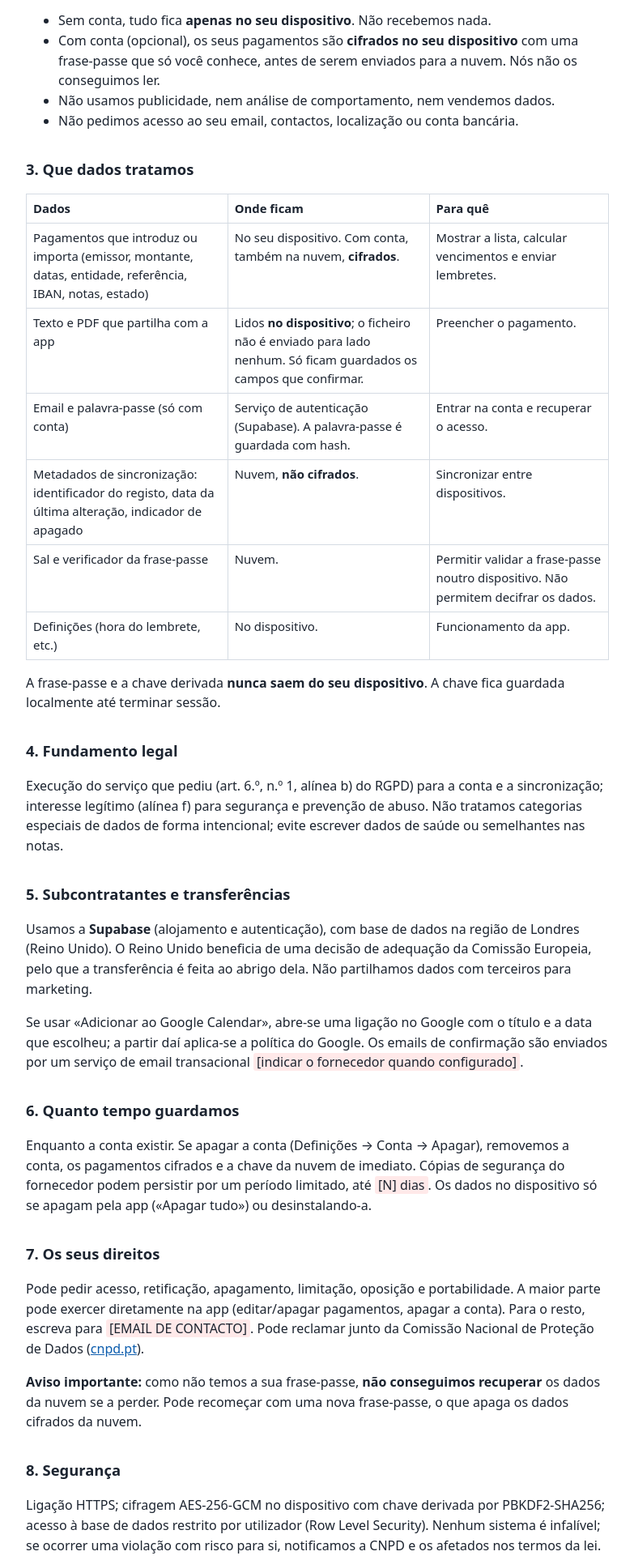
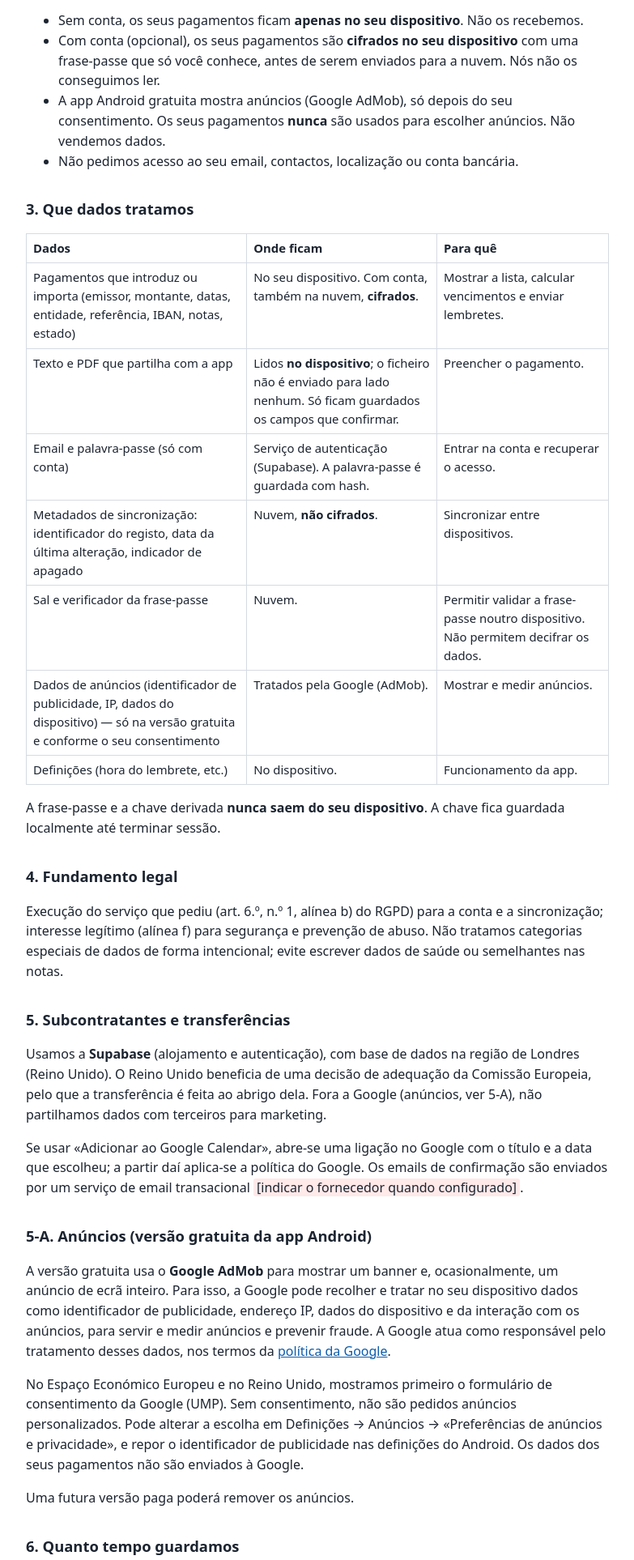
Before and after one commit to DonTasko/pagacerto, a website: page privacidade.html in a window 1280 px wide. Shown: the part 431-2357 px from the top of the page at 81% size, without its empty margins (248-1031 px from the left). Drawn offline with Linux system fonts and the light colour scheme.

Commit message:
Add files via upload

```diff
--- a/privacidade.html
+++ b/privacidade.html
@@ -24,9 +24,9 @@
 
 <h2>2. Em resumo</h2>
 <ul>
-  <li>Sem conta, tudo fica <b>apenas no seu dispositivo</b>. Não recebemos nada.</li>
+  <li>Sem conta, os seus pagamentos ficam <b>apenas no seu dispositivo</b>. Não os recebemos.</li>
   <li>Com conta (opcional), os seus pagamentos são <b>cifrados no seu dispositivo</b> com uma frase-passe que só você conhece, antes de serem enviados para a nuvem. Nós não os conseguimos ler.</li>
-  <li>Não usamos publicidade, nem análise de comportamento, nem vendemos dados.</li>
+  <li>A app Android gratuita mostra anúncios (Google AdMob), só depois do seu consentimento. Os seus pagamentos <b>nunca</b> são usados para escolher anúncios. Não vendemos dados.</li>
   <li>Não pedimos acesso ao seu email, contactos, localização ou conta bancária.</li>
 </ul>
 
@@ -38,6 +38,7 @@
 <tr><td>Email e palavra-passe (só com conta)</td><td>Serviço de autenticação (Supabase). A palavra-passe é guardada com hash.</td><td>Entrar na conta e recuperar o acesso.</td></tr>
 <tr><td>Metadados de sincronização: identificador do registo, data da última alteração, indicador de apagado</td><td>Nuvem, <b>não cifrados</b>.</td><td>Sincronizar entre dispositivos.</td></tr>
 <tr><td>Sal e verificador da frase-passe</td><td>Nuvem.</td><td>Permitir validar a frase-passe noutro dispositivo. Não permitem decifrar os dados.</td></tr>
+<tr><td>Dados de anúncios (identificador de publicidade, IP, dados do dispositivo) — só na versão gratuita e conforme o seu consentimento</td><td>Tratados pela Google (AdMob).</td><td>Mostrar e medir anúncios.</td></tr>
 <tr><td>Definições (hora do lembrete, etc.)</td><td>No dispositivo.</td><td>Funcionamento da app.</td></tr>
 </table>
 <p>A frase-passe e a chave derivada <b>nunca saem do seu dispositivo</b>. A chave fica guardada localmente até terminar sessão.</p>
@@ -46,8 +47,13 @@
 <p>Execução do serviço que pediu (art. 6.º, n.º 1, alínea b) do RGPD) para a conta e a sincronização; interesse legítimo (alínea f) para segurança e prevenção de abuso. Não tratamos categorias especiais de dados de forma intencional; evite escrever dados de saúde ou semelhantes nas notas.</p>
 
 <h2>5. Subcontratantes e transferências</h2>
-<p>Usamos a <b>Supabase</b> (alojamento e autenticação), com base de dados na região de Londres (Reino Unido). O Reino Unido beneficia de uma decisão de adequação da Comissão Europeia, pelo que a transferência é feita ao abrigo dela. Não partilhamos dados com terceiros para marketing.</p>
+<p>Usamos a <b>Supabase</b> (alojamento e autenticação), com base de dados na região de Londres (Reino Unido). O Reino Unido beneficia de uma decisão de adequação da Comissão Europeia, pelo que a transferência é feita ao abrigo dela. Fora a Google (anúncios, ver 5-A), não partilhamos dados com terceiros para marketing.</p>
 <p>Se usar «Adicionar ao Google Calendar», abre-se uma ligação no Google com o título e a data que escolheu; a partir daí aplica-se a política do Google. Os emails de confirmação são enviados por um serviço de email transacional <span class="ph">[indicar o fornecedor quando configurado]</span>.</p>
+
+<h2>5-A. Anúncios (versão gratuita da app Android)</h2>
+<p>A versão gratuita usa o <b>Google AdMob</b> para mostrar um banner e, ocasionalmente, um anúncio de ecrã inteiro. Para isso, a Google pode recolher e tratar no seu dispositivo dados como identificador de publicidade, endereço IP, dados do dispositivo e da interação com os anúncios, para servir e medir anúncios e prevenir fraude. A Google atua como responsável pelo tratamento desses dados, nos termos da <a href="https://policies.google.com/technologies/partner-sites">política da Google</a>.</p>
+<p>No Espaço Económico Europeu e no Reino Unido, mostramos primeiro o formulário de consentimento da Google (UMP). Sem consentimento, não são pedidos anúncios personalizados. Pode alterar a escolha em Definições → Anúncios → «Preferências de anúncios e privacidade», e repor o identificador de publicidade nas definições do Android. Os dados dos seus pagamentos não são enviados à Google.</p>
+<p>Uma futura versão paga poderá remover os anúncios.</p>
 
 <h2>6. Quanto tempo guardamos</h2>
 <p>Enquanto a conta existir. Se apagar a conta (Definições → Conta → Apagar), removemos a conta, os pagamentos cifrados e a chave da nuvem de imediato. Cópias de segurança do fornecedor podem persistir por um período limitado, até <span class="ph">[N] dias</span>. Os dados no dispositivo só se apagam pela app («Apagar tudo») ou desinstalando-a.</p>
--- a/sw.js
+++ b/sw.js
@@ -1,6 +1,6 @@
 /* Service worker mínimo: rede primeiro, cache como reserva (a app abre offline). */
-const CACHE = 'pagacerto-v12';
-const SHELL = ['./', 'index.html', 'css/style.css', 'js/parser.js', 'js/models.js', 'js/db.js', 'js/repo.js', 'js/crypto.js', 'js/sync.js', 'js/notify.js', 'js/pdftext.js', 'js/app.js', 'privacidade.html', 'termos.html', 'manifest.webmanifest', 'icons/icon-192.png', 'icons/icon-512.png'];
+const CACHE = 'pagacerto-v14';
+const SHELL = ['./', 'index.html', 'css/style.css', 'js/parser.js', 'js/models.js', 'js/db.js', 'js/repo.js', 'js/crypto.js', 'js/sync.js', 'js/notify.js', 'js/pdftext.js', 'js/ads.js', 'js/app.js', 'privacidade.html', 'termos.html', 'manifest.webmanifest', 'icons/icon-192.png', 'icons/icon-512.png'];
 
 self.addEventListener('install', e => {
   e.waitUntil(caches.open(CACHE).then(c => c.addAll(SHELL)).then(() => self.skipWaiting()));
```
Also changed, not shown: index.html (+1 -0 lines), termos.html (+1 -1 lines).
